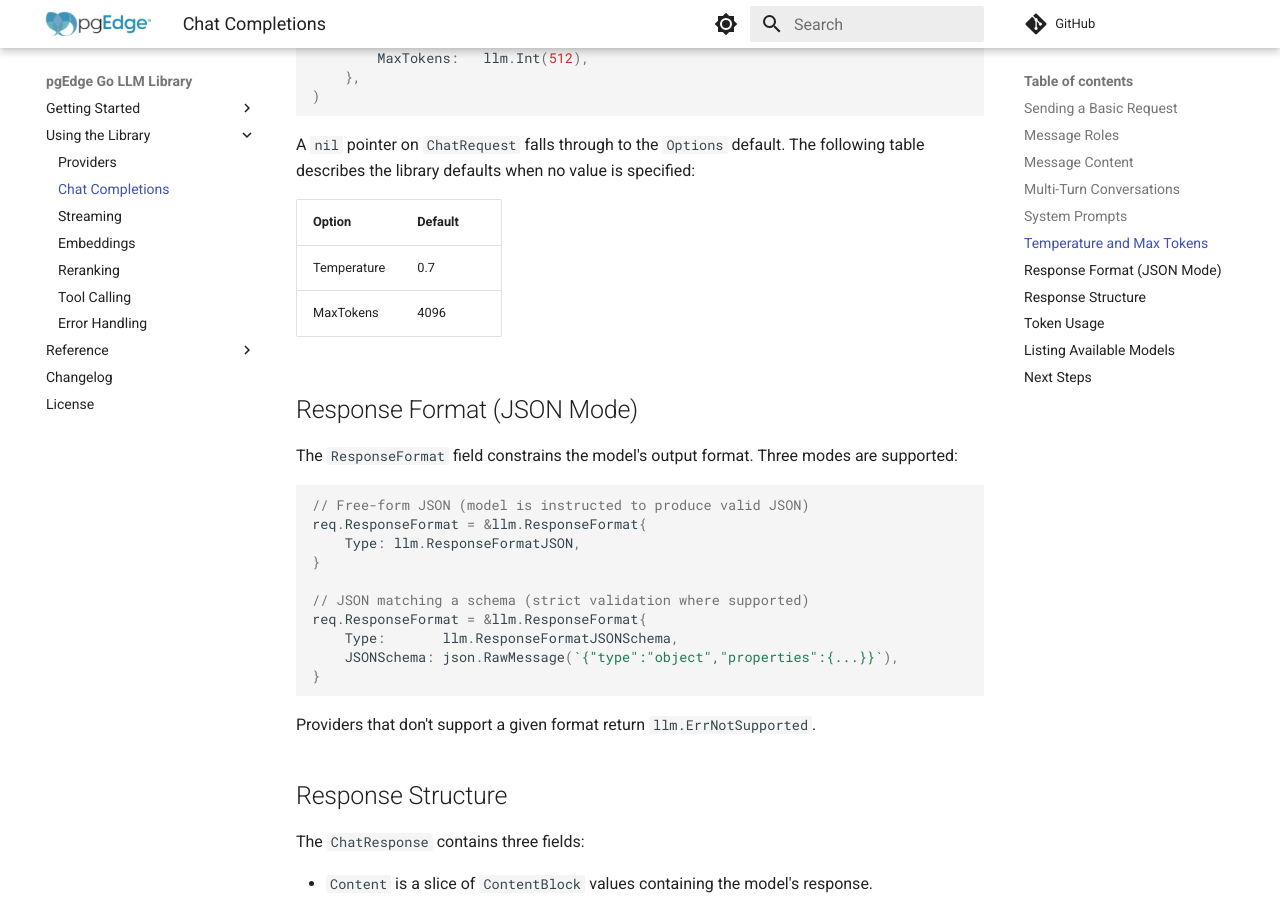
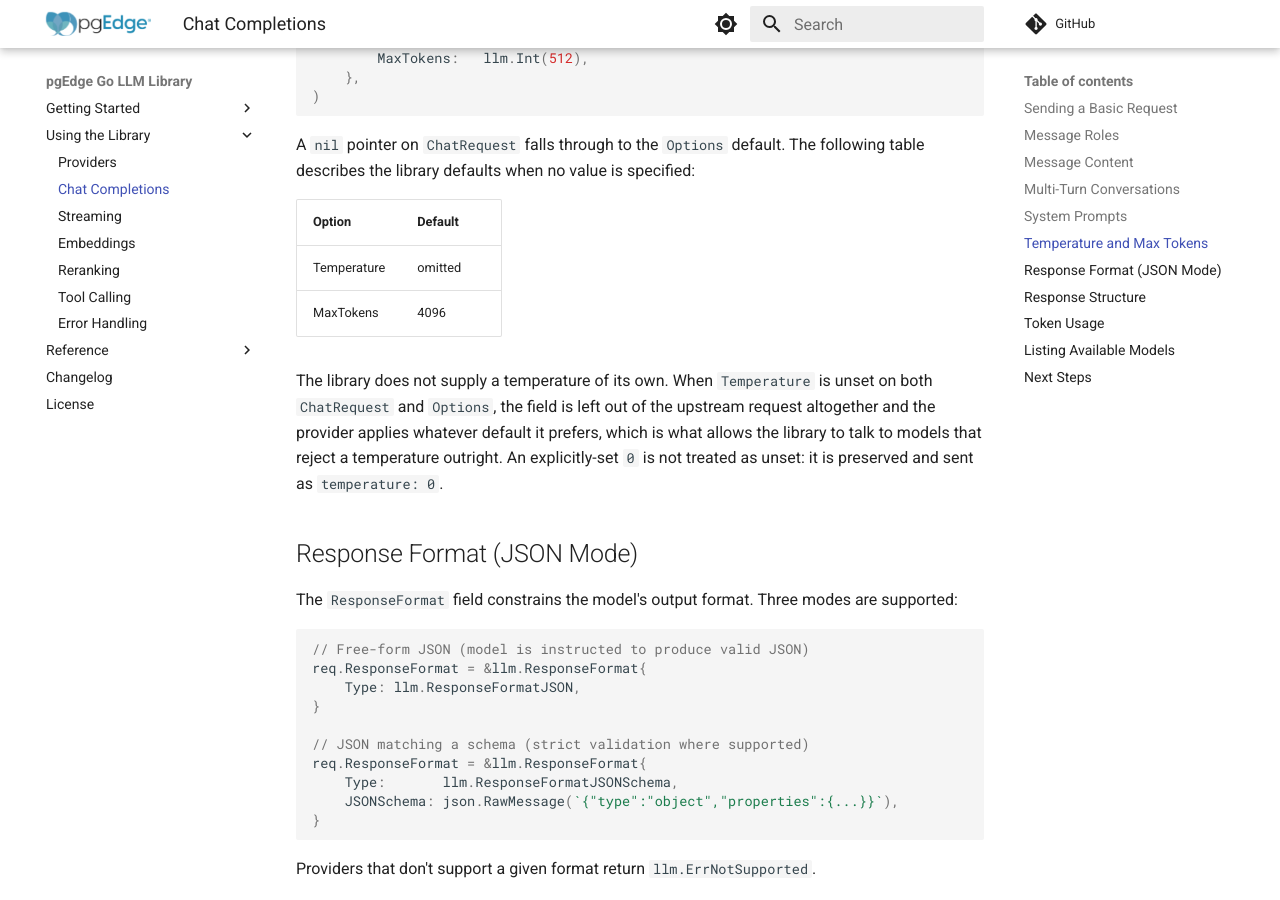
Before and after one commit to pgEdge/pgedge-go-llm-lib, an MkDocs documentation site: the page built from docs/chat_completions.md, in a window 1280 px wide and 900 px high, scrolled down 3287 px. Built offline with MkDocs 1.6.1 and Material for MkDocs 9.7.7, drawn with Linux system fonts in a browser that asks for light colours; comment, search, counter and statistics services are not loaded.

Commit message:
docs: stop advertising a default temperature of 0.7
`Options.WithDefaults()` no longer fills an unset `Temperature` with
0.7, but three documentation tables still describe the old behaviour,
and each of them points a reader straight back into the failure the
change was made to fix: a model that rejects the field outright answers
every request with `400: 'temperature' is deprecated for this model`.
A reader who trusts the docs concludes the library will always send a
temperature and has no way to stop it, when in fact leaving the field
unset has omitted it since the fix landed.

The `Options` tables in `README.md` and `docs/api_reference.md` now
record the default as omitted rather than 0.7, and the defaults table
in `docs/chat_completions.md` does the same. Because "omitted" is a
less obvious default than a number, each location also explains what
it means in practice: an unset `Temperature` on both `ChatRequest` and
`Options` leaves the field out of the upstream request entirely, so the
provider applies its own default, and that is precisely what allows the
library to talk to models that accept no temperature at all.

All three notes also record that an explicitly-set `0` is not treated
as unset. That distinction is the whole point of the pointer type and
is easy to misread as a rounding of "no value", so it is worth stating
next to the default rather than leaving it to be discovered.

Closes #28

```diff
--- a/docs/chat_completions.md
+++ b/docs/chat_completions.md
@@ -158,10 +158,18 @@ A `nil` pointer on `ChatRequest` falls through to the `Options`
 default. The following table describes the library defaults
 when no value is specified:
 
-| Option      | Default |
-|-------------|---------|
-| Temperature | 0.7     |
-| MaxTokens   | 4096    |
+| Option      | Default  |
+|-------------|----------|
+| Temperature | omitted  |
+| MaxTokens   | 4096     |
+
+The library does not supply a temperature of its own. When
+`Temperature` is unset on both `ChatRequest` and `Options`, the
+field is left out of the upstream request altogether and the
+provider applies whatever default it prefers, which is what
+allows the library to talk to models that reject a temperature
+outright. An explicitly-set `0` is not treated as unset: it is
+preserved and sent as `temperature: 0`.
 
 ## Response Format (JSON Mode)
 
```
Also changed, not shown: README.md (+6 -1 lines), docs/api_reference.md (+1 -1 lines).
